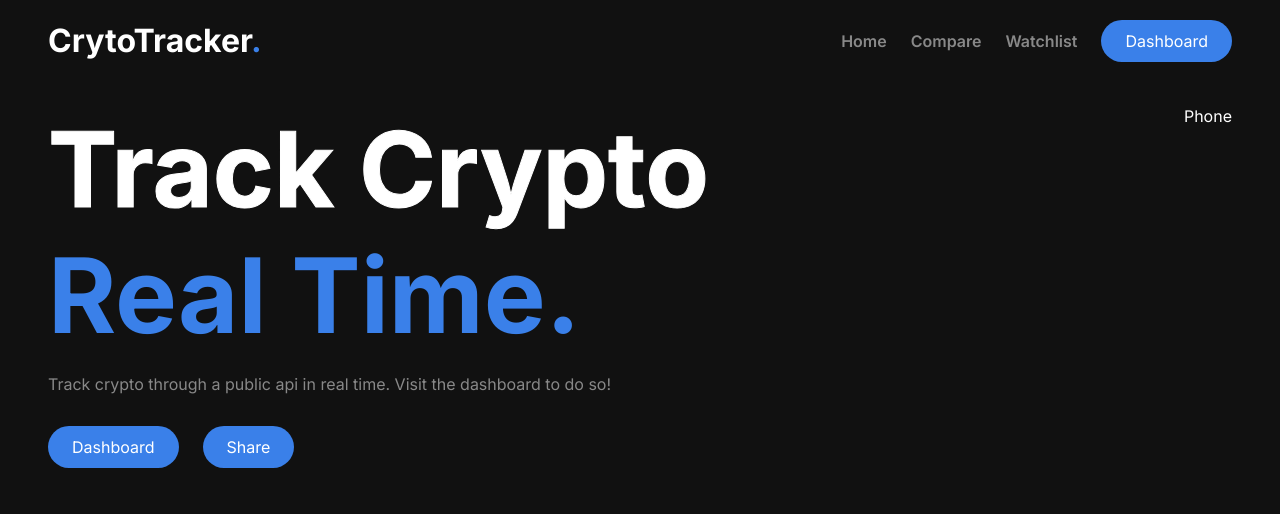
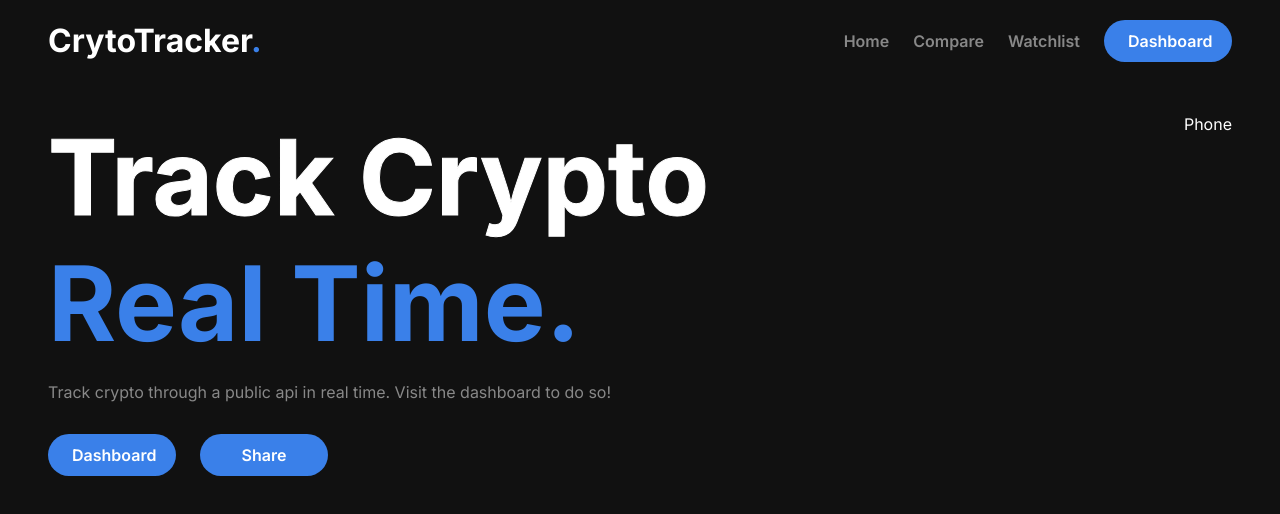
Before and after one commit to LakshitaTak/Crypto-Tracker, a React (Create React App) app: page /dashboard in a window 1280 px wide. Shown: the top 514 px of the page. Built offline with nearby package versions, Linux system fonts and the light colour scheme; the HTML template or start-up script is replaced by a standard one.

Commit message:
changes done

```diff
--- a/src/components/Common/Button/styles.css
+++ b/src/components/Common/Button/styles.css
@@ -4,4 +4,7 @@
     color: var(--white);
     border-radius: 3rem;
     cursor: pointer;
+    width: 5rem;
+    font-weight: 600;
+    text-align: center;
 }
--- a/src/components/LandingPage/MainComponents/index.js
+++ b/src/components/LandingPage/MainComponents/index.js
@@ -13,8 +13,8 @@ function MainComponents() {
           do so!
         </p>
         <div className="btn-flex">
-          <Button text={"Dashboard"} />
-          <Button text={"Share"} />
+          <Button text="Dashboard" />
+          <Button text="Share"/>
         </div>
       </div>
       <div>Phone</div>
--- a/src/components/LandingPage/MainComponents/styles.css
+++ b/src/components/LandingPage/MainComponents/styles.css
@@ -2,7 +2,7 @@
     display: flex;
     justify-content: space-between;
     align-items: flex-start;
-    padding: 1.5rem 3rem;
+    padding: 2rem 3rem;
 }
 
 .track-cypto-heading, .real-time-heading{
```
